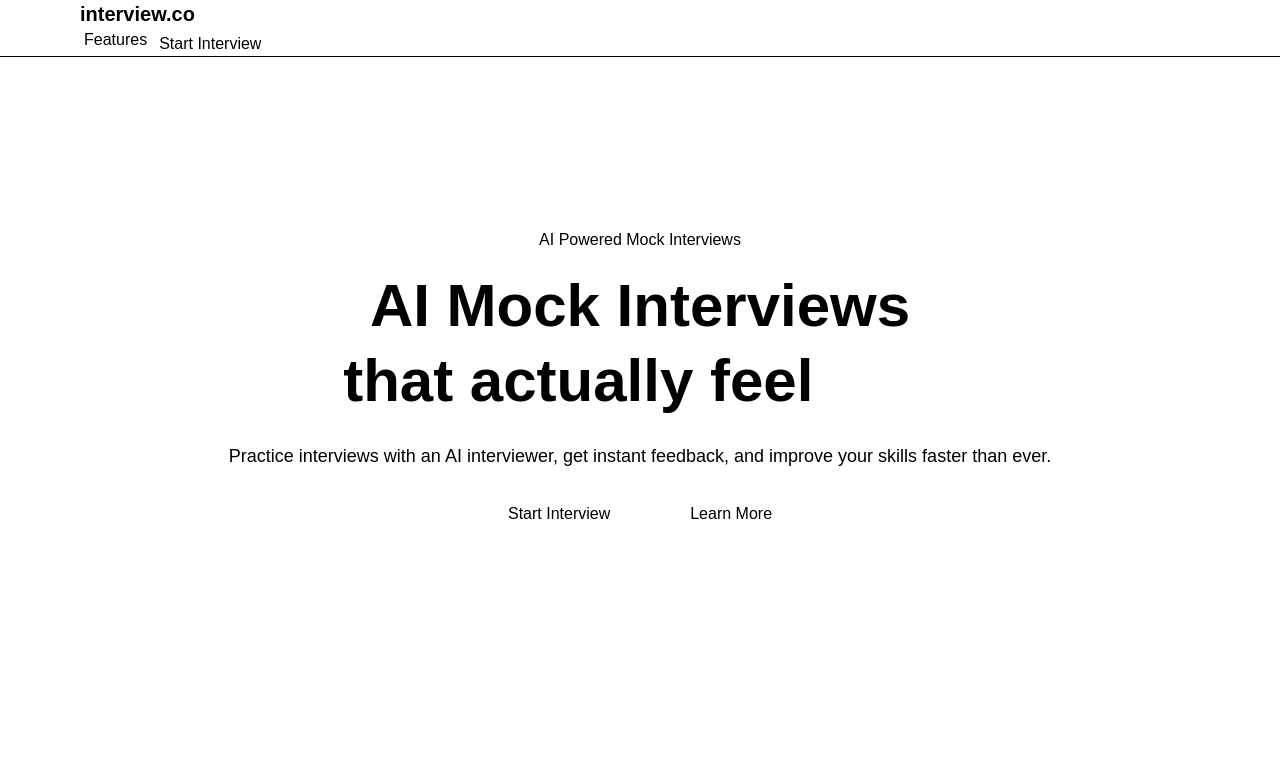
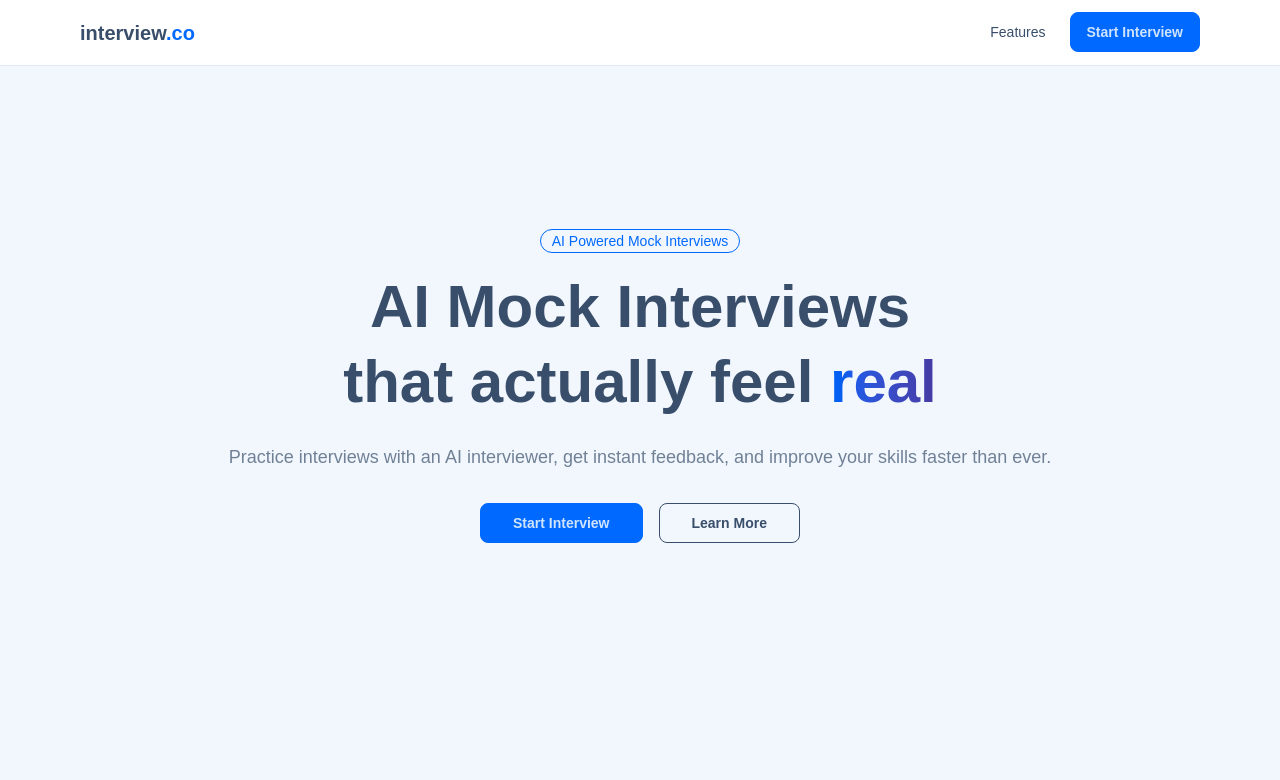
Before and after one commit to CoreTech7704/AI_interview, a Next.js app: page / in a window 1280 px wide. Shown: the top 780 px of the page. Built offline with nearby package versions, Linux system fonts and the light colour scheme.

Commit message:
Refactor: Replace button elements with Next.js Link components for navigation in Navbar, Hero, and CTA

```diff
--- a/app/globals.css
+++ b/app/globals.css
@@ -1,4 +1,8 @@
 @import "tailwindcss";
+
+ @plugin "daisyui" {
+   themes: light --default, dark --prefersdark, winter;
+ }
 
 body {
   font-family: Arial, Helvetica, sans-serif;
--- a/components/Home/Cta.tsx
+++ b/components/Home/Cta.tsx
@@ -1,3 +1,5 @@
+import Link from "next/link";
+
 export default function CTA() {
   return (
     <section className="py-20 px-6 bg-primary text-primary-content">
@@ -15,9 +17,9 @@ export default function CTA() {
 
         {/* Button */}
         <div className="mt-8">
-          <button className="btn btn-secondary px-8 text-base font-semibold">
+          <Link href="/interview" className="btn btn-secondary px-8 text-base font-semibold">
             Start Interview
-          </button>
+          </Link>
         </div>
 
       </div>
--- a/components/Home/Hero.tsx
+++ b/components/Home/Hero.tsx
@@ -1,3 +1,4 @@
+import Link from "next/link";
 export default function Hero() {
   return (
     <section className="min-h-[80vh] flex items-center justify-center px-6 bg-base-200">
@@ -27,9 +28,13 @@ export default function Hero() {
 
         {/* Buttons */}
         <div className="mt-8 flex flex-col sm:flex-row items-center justify-center gap-4">
-          <button className="btn btn-primary px-8">Start Interview</button>
+          <Link href="/interview" className="btn btn-primary px-8">
+            Start Interview
+          </Link>
 
-          <button className="btn btn-outline px-8">Learn More</button>
+          <Link href="#" className="btn btn-outline px-8">
+            Learn More
+          </Link>
         </div>
       </div>
     </section>
--- a/components/Navbar.tsx
+++ b/components/Navbar.tsx
@@ -21,7 +21,12 @@ export default function Navbar() {
           </ul>
 
           {/* CTA Button */}
-          <button className="btn btn-primary mt-1">Start Interview</button>
+          <Link
+            href="/interview"
+            className="btn btn-primary mt-1"
+          >
+            Start Interview
+          </Link>
         </div>
       </div>
     </nav>
```
